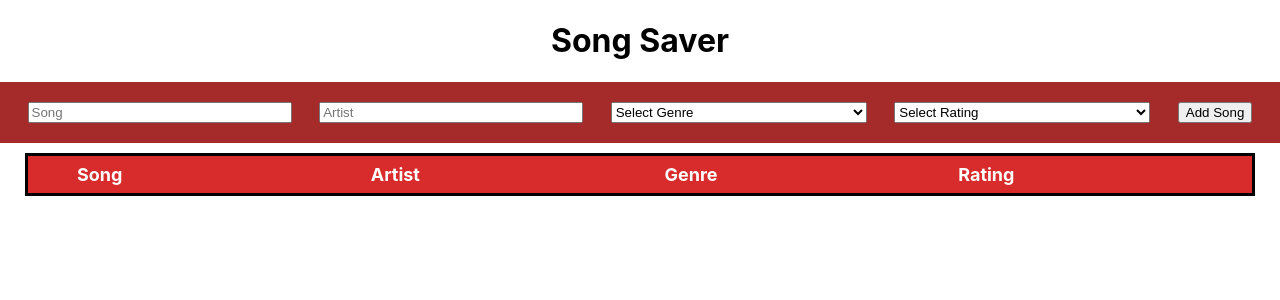
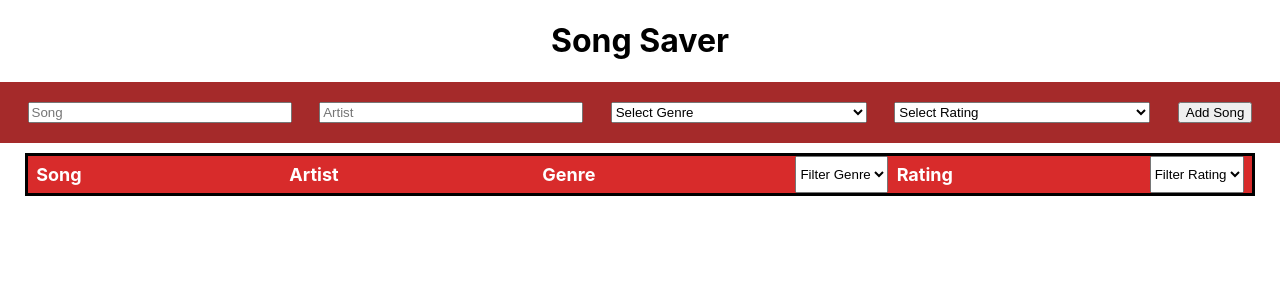
Before and after one commit to Merijn1994/Songsaver, a React (Create React App) app: page / in a window 1280 px wide. Shown: the top 300 px of the page. Built offline with nearby package versions, Linux system fonts and the light colour scheme.

Commit message:
work in progress

```diff
--- a/src/Components/SongListHeader.js
+++ b/src/Components/SongListHeader.js
@@ -1,12 +1,39 @@
 import React from "react";
 
-function SongListHeader ( ) {
+function SongListHeader () {
     return (
         <div className="song-header">
             <p className="song-header__item">Song</p>
             <p className="song-header__item">Artist</p>
             <p className="song-header__item">Genre</p>
+
+            <select
+                className="genre-filter"
+                name="genreFilter"
+            >
+                <option>Filter Genre</option>
+                <option value="rock">Rock</option>
+                <option value="jazz">Jazz</option>
+                <option value="punk">Punk</option>
+                <option value="funk">Funk</option>
+                <option value="reggae">Reggae</option>
+                <option value="pop">Pop</option>
+                <option value="soul">Soul</option>
+            </select>
+
             <p className="song-header__item">Rating</p>
+
+            <select
+                className="rating-filter"
+                name="ratingFilter"
+            >
+                <option >Filter Rating</option>
+                <option value="1">1</option>
+                <option value="2">2</option>
+                <option value="3">3</option>
+                <option value="4">4</option>
+                <option value="5">5</option>
+            </select>
         </div>
     )
 }
--- a/src/Components/SongOverview.js
+++ b/src/Components/SongOverview.js
@@ -37,6 +37,8 @@ class SongOverview extends Component {
       }
     }
 
+
+
     render() {
       return (
         <div>
```
Also changed, not shown: src/Components/SongFilter.js (added, +55 -0 lines).
